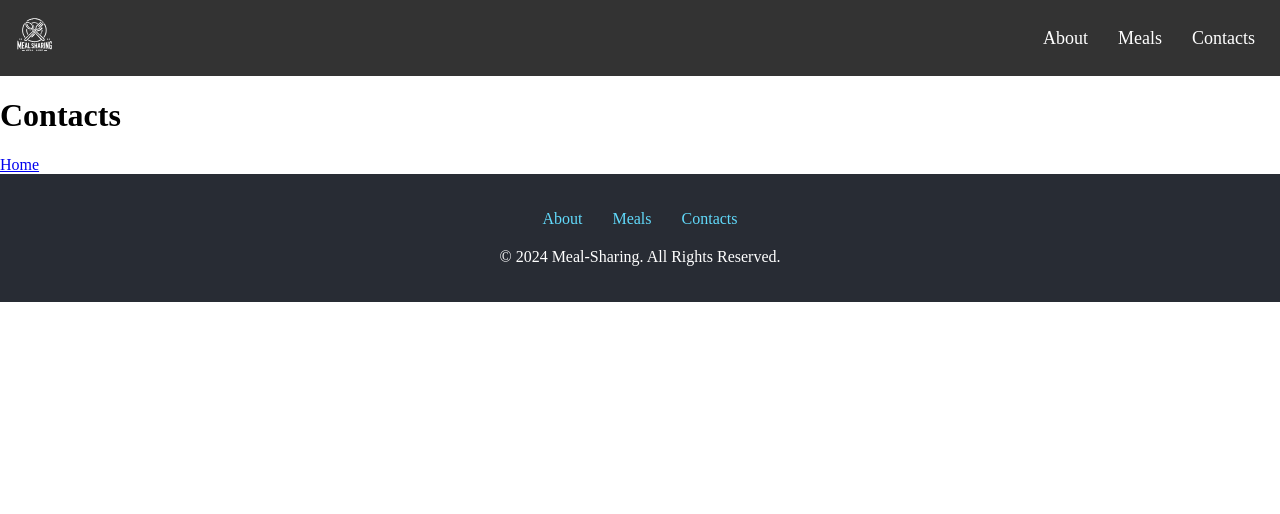
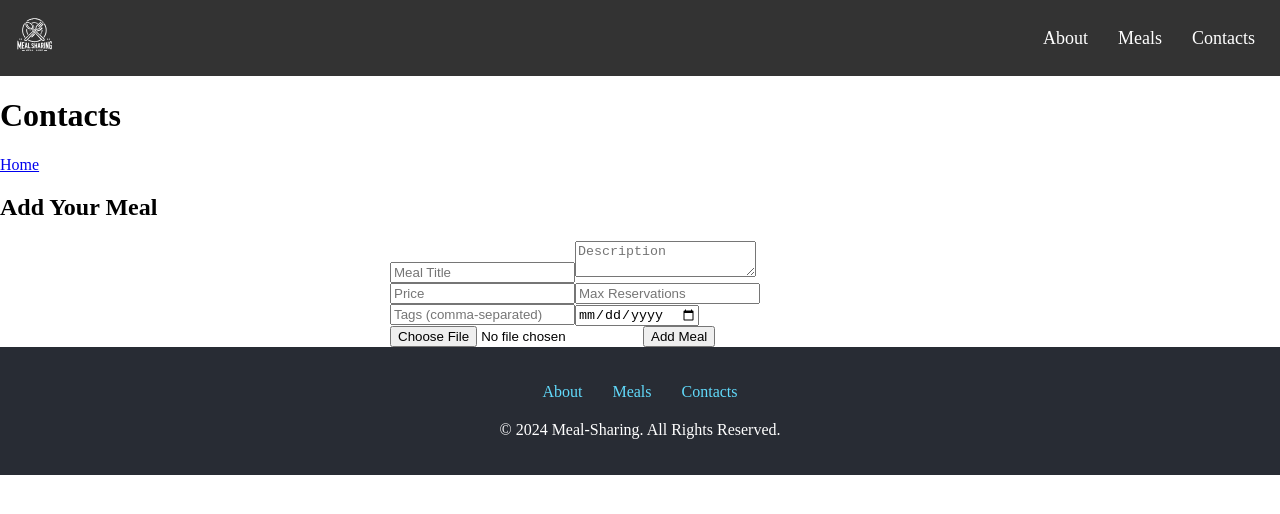
Before and after one commit to melo4yxa77796/meal-sharing, a React (Vite) app in the folder app/: page /contacts in a window 1280 px wide. Shown: the top 514 px of the page. Built offline with nearby package versions, Linux system fonts and the light colour scheme.

Commit message:
AddFormMeal and more data base of meals

```diff
--- /dev/null
+++ b/app/frontend/components/AddFormMeal.jsx
@@ -0,0 +1,132 @@
+import React, { useState } from "react";
+
+const AddMealForm = () => {
+  const [meal, setMeal] = useState({
+    title: "",
+    description: "",
+    price: "",
+    maxReservations: "",
+    tags: "",
+    date: "",
+    image: null,
+  });
+  const [preview, setPreview] = useState(null); // Для предпросмотра изображения
+
+  const handleInputChange = (e) => {
+    const { name, value } = e.target;
+    setMeal({ ...meal, [name]: value });
+  };
+
+  const handleImageUpload = (e) => {
+    const file = e.target.files[0];
+    setMeal({ ...meal, image: file });
+
+    // Предпросмотр изображения
+    const reader = new FileReader();
+    reader.onloadend = () => {
+      setPreview(reader.result);
+    };
+    reader.readAsDataURL(file);
+  };
+
+  const handleSubmit = async (e) => {
+    e.preventDefault();
+
+    const formData = new FormData();
+    formData.append("title", meal.title);
+    formData.append("description", meal.description);
+    formData.append("price", meal.price);
+    formData.append("maxReservations", meal.maxReservations);
+    formData.append("tags", meal.tags);
+    formData.append("date", meal.date);
+    formData.append("image", meal.image);
+
+    try {
+      const response = await fetch("http://localhost:3001/api/meals", {
+        method: "POST",
+        body: formData,
+      });
+
+      if (response.ok) {
+        alert("Meal added successfully!");
+        setMeal({
+          title: "",
+          description: "",
+          price: "",
+          maxReservations: "",
+          tags: "",
+          date: "",
+          image: null,
+        });
+        setPreview(null);
+      } else {
+        alert("Failed to add meal.");
+      }
+    } catch (error) {
+      console.error("Error adding meal:", error);
+    }
+  };
+
+  return (
+    <div>
+      <h2>Add Your Meal</h2>
+      <form onSubmit={handleSubmit} style={{ maxWidth: "500px", margin: "auto" }}>
+        <input
+          type="text"
+          name="title"
+          placeholder="Meal Title"
+          value={meal.title}
+          onChange={handleInputChange}
+          required
+        />
+        <textarea
+          name="description"
+          placeholder="Description"
+          value={meal.description}
+          onChange={handleInputChange}
+          required
+        />
+        <input
+          type="number"
+          name="price"
+          placeholder="Price"
+          value={meal.price}
+          onChange={handleInputChange}
+          required
+        />
+        <input
+          type="number"
+          name="maxReservations"
+          placeholder="Max Reservations"
+          value={meal.maxReservations}
+          onChange={handleInputChange}
+          required
+        />
+        <input
+          type="text"
+          name="tags"
+          placeholder="Tags (comma-separated)"
+          value={meal.tags}
+          onChange={handleInputChange}
+        />
+        <input
+          type="date"
+          name="date"
+          value={meal.date}
+          onChange={handleInputChange}
+          required
+        />
+        <input
+          type="file"
+          accept="image/*"
+          onChange={handleImageUpload}
+          required
+        />
+        {preview && <img src={preview} alt="Preview" style={{ maxWidth: "100%" }} />}
+        <button type="submit">Add Meal</button>
+      </form>
+    </div>
+  );
+};
+
+export default AddMealForm;
--- a/app/frontend/components/Contacts.jsx
+++ b/app/frontend/components/Contacts.jsx
@@ -1,6 +1,6 @@
 import React from "react";
 import { Link } from "react-router-dom";
-
+import AddMealForm from "./AddFormMeal";
 
 
 const Contacts = () => {
@@ -8,6 +8,7 @@ const Contacts = () => {
         <div className="contacts">
             <h1>Contacts</h1>
             <Link to="/">Home</Link>
+            <AddMealForm />
         </div>
     );
 };
```
